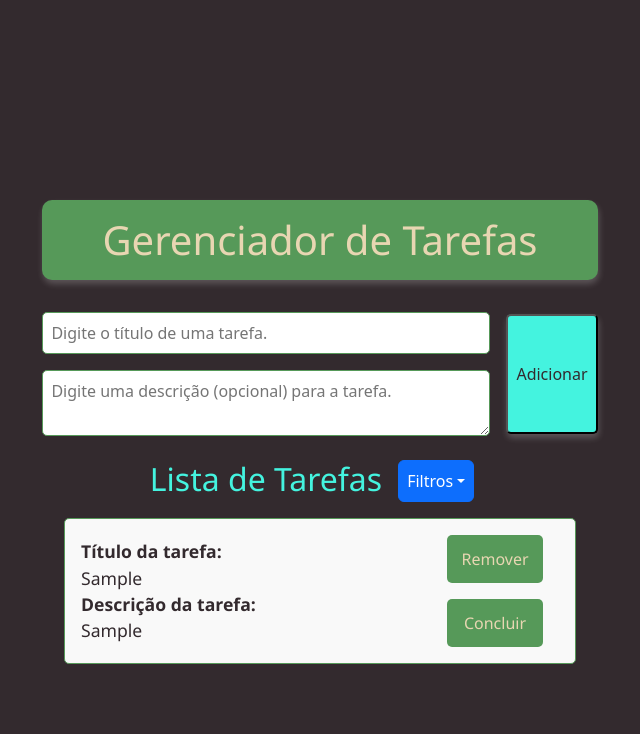
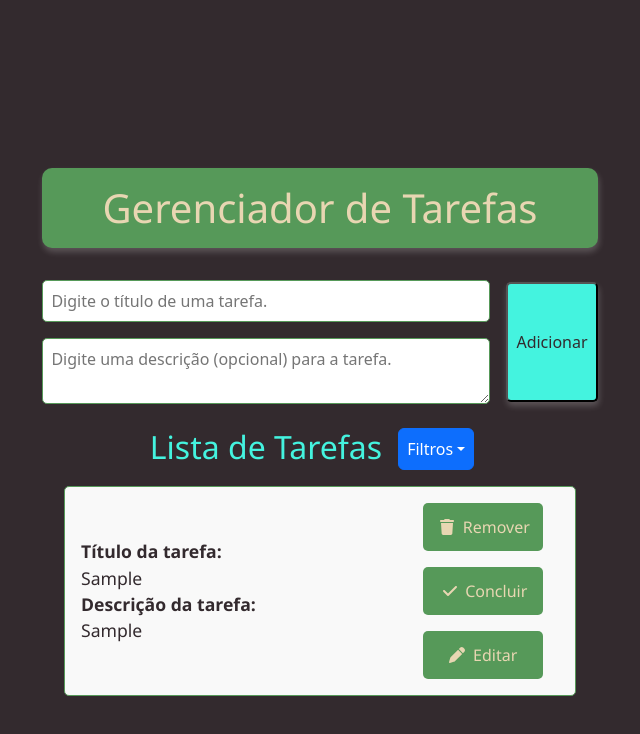
Before and after one commit to Kirarizinho02/ListaDeTarefas, a React (Vite) app in the folder lista-de-tarefas/: page / in a window 1280 px wide. Both pictures are taken after typing "Sample", "Sample" into the empty fields and a click on the button "Adicionar". Shown: the top 734 px of the page, without its empty margins (320-960 px from the left). Built offline with nearby package versions, Linux system fonts and the light colour scheme.

Commit message:
Adicionada a função extra de editar as tarefas e icones do FontAwesome.

```diff
--- a/lista-de-tarefas/package.json
+++ b/lista-de-tarefas/package.json
@@ -10,6 +10,10 @@
     "preview": "vite preview"
   },
   "dependencies": {
+    "@fortawesome/fontawesome-svg-core": "^6.7.2",
+    "@fortawesome/free-solid-svg-icons": "^6.7.2",
+    "@fortawesome/react-fontawesome": "^0.2.2",
+    "@material/web": "^2.3.0",
     "bootstrap": "^5.3.5",
     "lista-de-tarefas": "file:",
     "react": "^19.0.0",
--- a/lista-de-tarefas/src/components/ListaTarefa.jsx
+++ b/lista-de-tarefas/src/components/ListaTarefa.jsx
@@ -9,6 +9,13 @@ import Dropdown from 'react-bootstrap/Dropdown';
 import DropdownButton from 'react-bootstrap/DropdownButton';
 
 // Importando o CSS do Bootstrap, assim como o local storage de uma biblioteca externa
+
+import { FontAwesomeIcon } from '@fortawesome/react-fontawesome'
+import { faTrash } from '@fortawesome/free-solid-svg-icons'
+import { faCheck } from '@fortawesome/free-solid-svg-icons'
+import { faPen } from '@fortawesome/free-solid-svg-icons'
+
+// Importando os icones do FontAwesome, que são utilizados para os botões de remover e concluir tarefas
 
 function ListaTarefas() {
     const [tarefas, setTarefas] = useLocalStorage('tarefas', []);
@@ -53,6 +60,23 @@ function ListaTarefas() {
     };
 
 // Função simples que remove a tarefa do array de tarefas, que utiliza do filter para filtrar as tarefas que não são as que o usuário quer remover
+
+
+    const editarTarefa = (indice) => {
+        setTarefas(tarefas.map((tarefa, i) => {
+            if (i === indice) {
+                const titulo = prompt("Digite o novo título da tarefa:", tarefa.titulo);
+                const descricao = prompt("Digite a nova descrição da tarefa:", tarefa.descricao);
+                const updatedTarefa = { ...tarefa, titulo: titulo || tarefa.titulo, descricao: descricao || tarefa.descricao };
+                setTarefasOriginais(tarefas && updatedTarefa);
+                return updatedTarefa;
+            }
+            return tarefa;
+        }));
+    };
+
+// Função que edita a tarefa, utilizando o prompt para pedir o novo título e descrição da tarefa, e atualiza o array de tarefas com os novos valores, para não serem alterados caso sejam filtrados
+// O valor padrão do prompt é o título e descrição da tarefa, caso o usuário não digite nada, o valor padrão é mantido
 
     const ordenarOrdemAlfabetica = () => {
         const tarefasOrdenadas = [...tarefas].sort((a, b) =>
@@ -117,12 +141,15 @@ function ListaTarefas() {
                             <strong>Descrição da tarefa:</strong> {tarefa.descricao}
                         </div>
                         <div className={style.Botoes}>
-                            <button onClick={() => removerTarefa(indice)}>Remover</button>
-                            <button onClick={() => concluirTarefa(indice)}>
-                                {tarefa.concluida ? "Concluída" : "Concluir"}
+
+                            <button onClick={() => removerTarefa(indice)}> <FontAwesomeIcon icon={faTrash} />  Remover</button>
+                            <button onClick={() => concluirTarefa(indice)}> <FontAwesomeIcon icon={faCheck} />
+                                {tarefa.concluida ? "  Concluída" : "  Concluir"}
                             </button>
+                            <button onClick={() => editarTarefa(indice)}> <FontAwesomeIcon icon={faPen} />  Editar </button>
                             {/* O botão de remover chama a função de remover tarefas passando o índice da tarefa clicada como parâmetro */}
                             {/* De forma semelhante, o botão de concluir faz as mesmas funções, mas para concluir a tarefa, e altera seu texto caso a tarefa esteja marcada como concluida */}
+                            {/* O botão de editar faz basicamente a mesma coisa dos dois de cima, mas com o propósito de editar a tarefa */}
                         </div>
                     </li>
                 ))}
--- a/lista-de-tarefas/src/components/ListaTarefa.module.css
+++ b/lista-de-tarefas/src/components/ListaTarefa.module.css
@@ -124,7 +124,8 @@
 .ListaTarefa li button {
     border-width: 0 !important;
     border-radius: 5px;
-    width: 6rem;
+    justify-content: space-around;
+    width: 7.5rem;
     height: 3rem;
     background-color: var(--verde-escuro);
     color: var(--bege);
```
Also changed, not shown: 2 other files (tests, documents, lock files or other folders).
